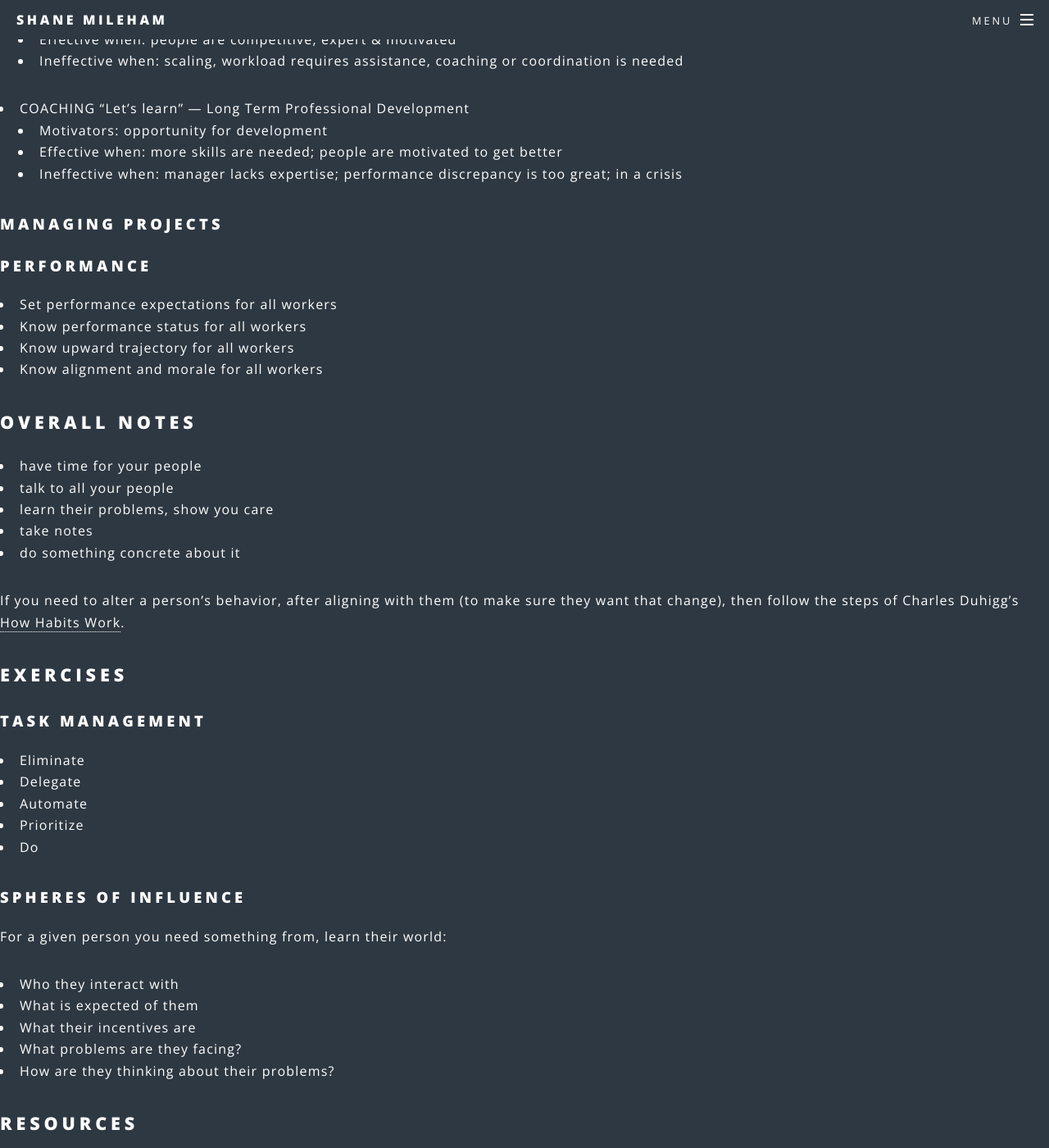
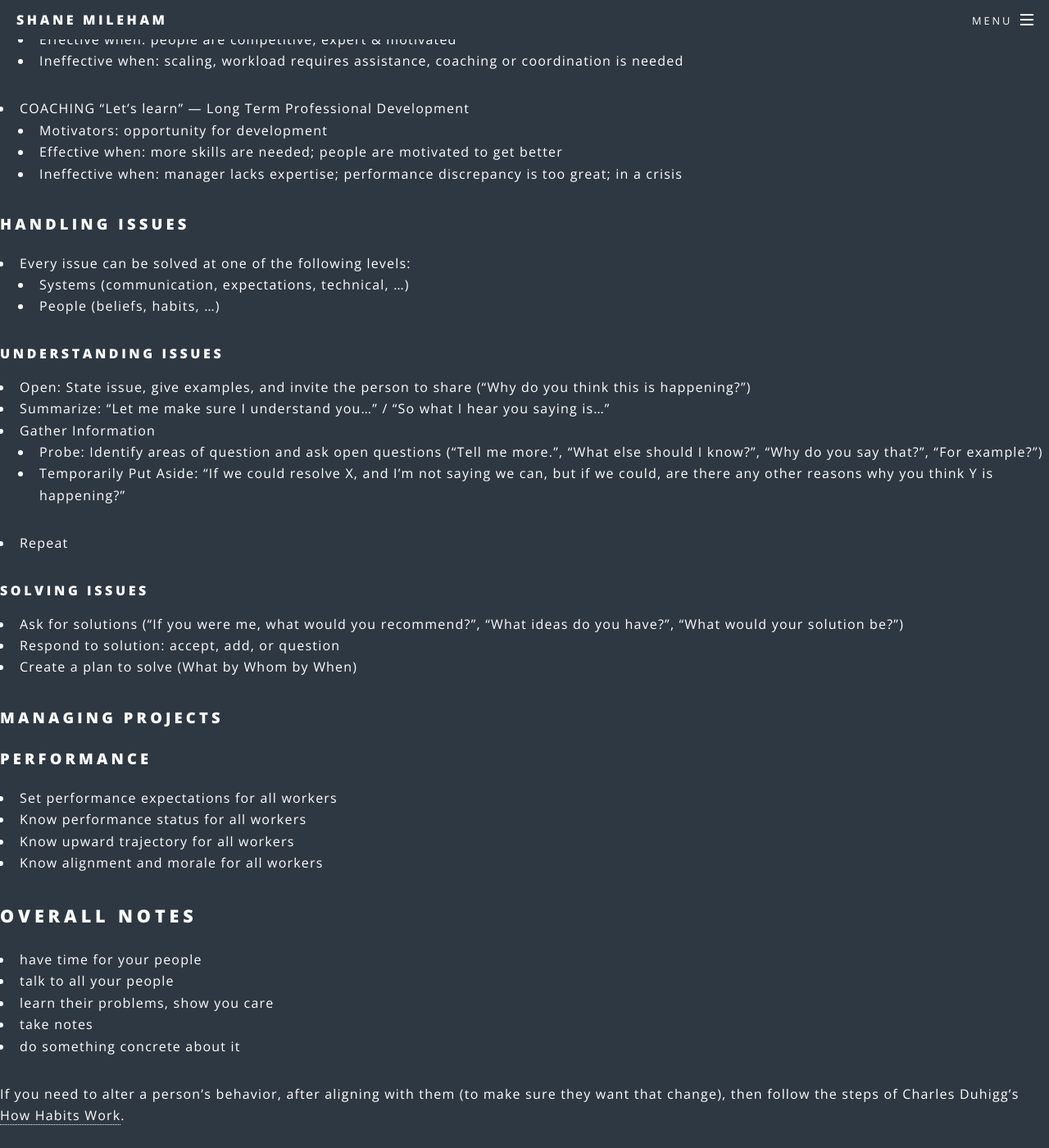
Before and after one commit to shanemileham/shanemileham.github.io, a Jekyll site: the page built from _kb/business/management.md, in a window 1280 px wide and 1400 px high, scrolled down 1032 px. Shown: the whole window at 82% size. Built offline with Jekyll 4.4.1, drawn with Linux system fonts in a browser that asks for light colours; comment, search, counter and statistics services are not loaded.

Commit message:
Management += SNP CAP

```diff
--- a/_kb/business/management.md
+++ b/_kb/business/management.md
@@ -40,6 +40,24 @@ title: Management
   - Motivators: opportunity for development
   - Effective when: more skills are needed; people are motivated to get better
   - Ineffective when: manager lacks expertise; performance discrepancy is too great; in a crisis
+
+### Handling Issues
+- Every issue can be solved at one of the following levels:
+  - Systems (communication, expectations, technical, ...)
+  - People (beliefs, habits, ...)
+
+#### Understanding Issues
+- Open: State issue, give examples, and invite the person to share ("Why do you think this is happening?")
+- Summarize: "Let me make sure I understand you..." / "So what I hear you saying is..."
+- Gather Information
+  - Probe: Identify areas of question and ask open questions ("Tell me more.", "What else should I know?", "Why do you say that?", "For example?")
+  - Temporarily Put Aside: "If we could resolve X, and I'm not saying we can, but if we could, are there any other reasons why you think Y is happening?"
+- Repeat
+
+#### Solving Issues
+- Ask for solutions ("If you were me, what would you recommend?", "What ideas do you have?", "What would your solution be?")
+- Respond to solution: accept, add, or question
+- Create a plan to solve (What by Whom by When)
 
 ### Managing Projects
 
```
